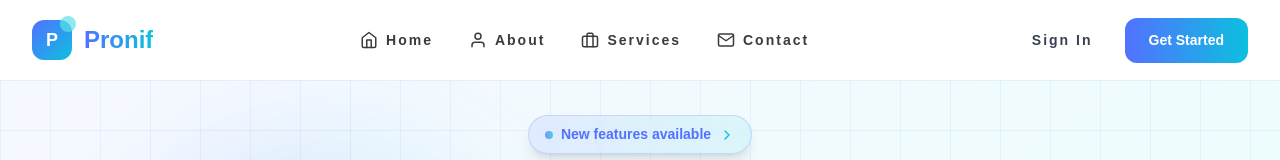
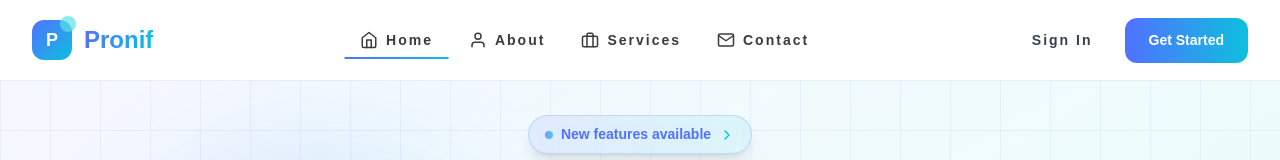
Before and after one commit to momenur/pronif, a Next.js app: page / in a window 1280 px wide. Shown: the top 160 px of the page. Built offline with nearby package versions, Linux system fonts and the light colour scheme.

Commit message:
added active path

```diff
--- a/src/components/shared-components/navbar/index.jsx
+++ b/src/components/shared-components/navbar/index.jsx
@@ -1,7 +1,9 @@
 "use client";
 
 import Link from "next/link";
-import { useEffect, useState } from "react";
+import { usePathname } from "next/navigation";
+import path from "path";
+import { use, useEffect, useState } from "react";
 import { Menu, X, Home, User, Briefcase, Mail } from "react-feather";
 
 const navigation = [
@@ -13,6 +15,8 @@ const navigation = [
 const Navbar = () => {
   const [isOpen, setIsOpen] = useState(false);
   const [scrolled, setScrolled] = useState(false);
+  const pathName = usePathname();
+  console.log({ pathName });
 
   useEffect(() => {
     const handleScroll = () => {
@@ -49,6 +53,7 @@ const Navbar = () => {
             {/* Desktop Navigation */}
             <div className="items-center hidden space-x-1 lg:flex">
               {navigation.map((item, index) => {
+                const isActive = pathName === item.href;
                 const Icon = item.icon;
                 return (
                   <Link
@@ -66,7 +71,11 @@ const Navbar = () => {
                         {item.name}
                       </span>
                     </div>
-                    <div className="absolute bottom-0 left-1/2 w-0 h-0.5 bg-gradient-to-r from-primary to-primary-main transform -translate-x-1/2 group-hover:w-full transition-all duration-300" />
+                    <div
+                      className={`absolute bottom-0 left-1/2 w-0 h-0.5 bg-gradient-to-r from-primary to-primary-main transform -translate-x-1/2  transition-all duration-300 ${
+                        isActive ? "w-full" : "group-hover:w-full"
+                      }`}
+                    />
                   </Link>
                 );
               })}
```
